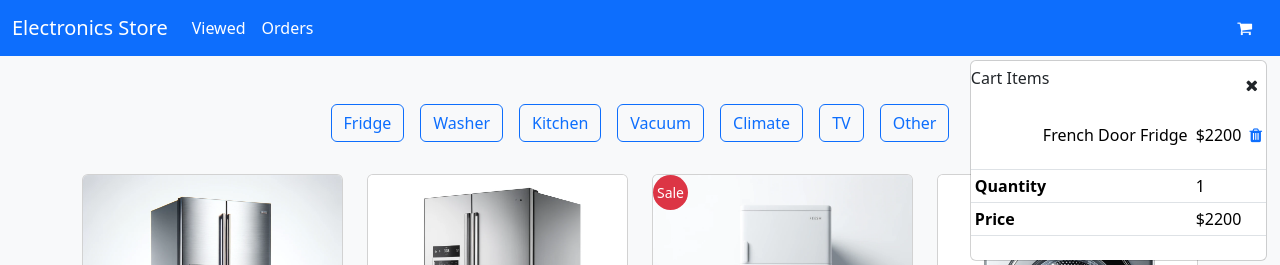
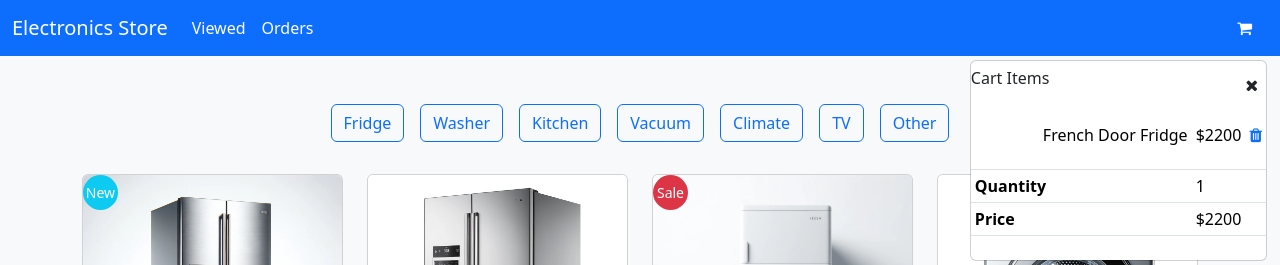
Before and after one commit to takuya44/angular-ecProject, an Angular app: page /home in a window 1280 px wide. Shown: the top 265 px of the page. Built offline with nearby package versions, Linux system fonts and the light colour scheme.

Commit message:
🚑 ✨ 商品リスト表示⑦ 新商品表示（mapメソッド,新商品かどうかの判断メソッド）

```diff
--- a/src/app/components/home/home.component.ts
+++ b/src/app/components/home/home.component.ts
@@ -192,8 +192,62 @@ export class HomeComponent {
     },
   ];
 
+  // コンストラクタ
+  constructor() {
+    // 新製品のマークを付ける
+    this.productList = this.markNewProducts(this.productList);
+  }
+
   // カテゴリリストのインデックスを返す：不要なDOM操作が減り、アプリケーションのパフォーマンスが向上
   public trackByIndex(index: number, item: any): number {
     return index;
   }
+
+  /**
+   * 新製品のマークを付ける関数
+   * 30日以内に発売された製品を新製品としてマークする
+   *
+   * @param {Product[]} productList - マークを付ける製品のリスト
+   * @returns {Product[]} - 新製品としてマークされた製品のリスト
+   */
+  private markNewProducts(productList: Product[]): Product[] {
+    // 基準日を取得
+    const releaseDate = new Date('2024-04-01');
+    // 3ヶ月前の日付を取得
+    const threeMonthsAgo = new Date(releaseDate);
+    threeMonthsAgo.setMonth(threeMonthsAgo.getMonth() - 3);
+
+    // 製品リストをループして、新製品かどうかを判定
+    return productList.map((product) => {
+      // 製品の発売日を取得:製品のリリース日をDateオブジェクトに変換
+      const releaseDate = new Date(product.releaseDate);
+      // 製品のリリース日が3ヶ月以内であれば、新製品としてマーク
+      product.isNew = releaseDate > threeMonthsAgo;
+
+      return product;
+    });
+  }
+
+  /**
+   * 別回答
+   */
+  // private markNewProducts(productList: Product[]): Product[] {
+  //   // 製品リストをループして、新製品かどうかを判定
+  //   return productList.map((product) => {
+  //     // 今日の日付を取得
+  //     const today = new Date();
+  //     // 製品の発売日を取得
+  //     const releaseDate = new Date(product.releaseDate);
+
+  //     // 今日の日付と発売日の差をミリ秒で計算
+  //     const timeDiff = Math.abs(today.getTime() - releaseDate.getTime());
+  //     // ミリ秒の差を日数に変換
+  //     const diffDays = Math.ceil(timeDiff / (1000 * 3600 * 24));
+
+  //     // 発売日から30日以内であれば、新製品としてマーク
+  //     product.isNew = diffDays <= 30;
+
+  //     return product;
+  //   });
+  // }
 }
--- a/src/app/components/product-card/product-card.component.html
+++ b/src/app/components/product-card/product-card.component.html
@@ -6,6 +6,14 @@
     style="width: 35px; height: 35px; position: absolute; left: 0"
   >
     <p class="text-white mb-0 small">Sale</p>
+  </div>
+  <!-- Display 'New' badge if the product is new -->
+  <div
+    *ngIf="product.isNew"
+    class="bg-info rounded-circle d-flex align-items-center justify-content-center shadow-1-strong"
+    style="width: 35px; height: 35px; position: absolute; left: 0"
+  >
+    <p class="text-white mb-0 small">New</p>
   </div>
   <!-- Display product image -->
   <img
```
